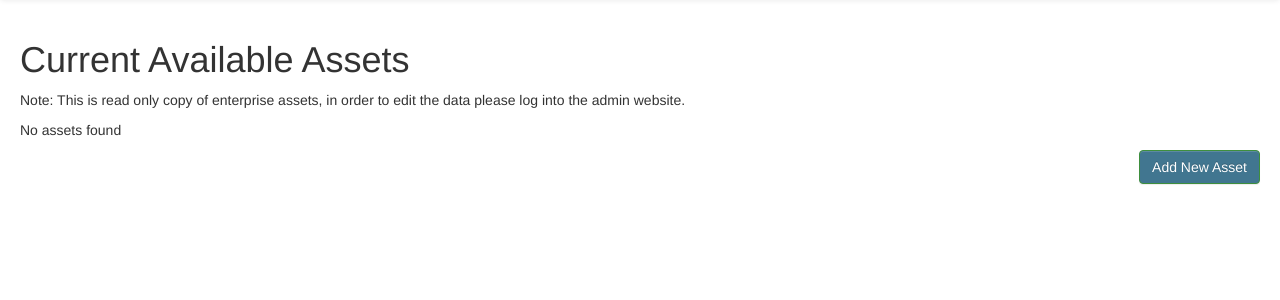
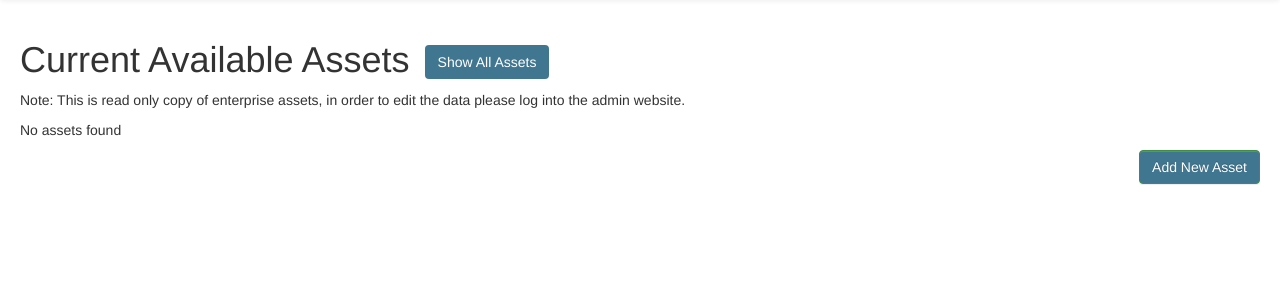
Before and after one commit to nmarrs/IS531-Project3, a Django app: page / in a window 1280 px wide. Shown: the part 52-352 px from the top of the page. Run offline with Django 3.2, Linux system fonts and the light colour scheme; data that the repository does not hold is empty; some libraries are stand-ins or nearby versions.

Commit message:
show add all committed

```diff
--- a/project3/asset_management/templates/index.html
+++ b/project3/asset_management/templates/index.html
@@ -32,7 +32,7 @@
           <div class="form-group">
             <input id="search" type="text" class="form-control" placeholder="Search">
           </div>
-          <button id="button" type="submit" href="http://localhost:8000" class="btn btn-default">Search</button>
+          <button id="button" type="submit" href="http://group-project-dev.us-west-2.elasticbeanstalk.com" class="btn btn-default">Search</button>
         </form>
         <ul class="nav navbar-nav navbar-right">
           <li class="dropdown">
@@ -53,7 +53,7 @@
     </div><!-- /.container-fluid -->
   </nav>
 <div style="padding: 20px;">
-  <h1 style="margin-top: 0px;">Current Available Assets</h1>
+  <h1 style="margin-top: 0px;">Current Available Assets<a class="btn" style="margin-left:15px; background: #417690; color:white;" href="http://group-project-dev.us-west-2.elasticbeanstalk.com/" class="btn btn-default">Show All Assets</a></h1>
   <p>Note: This is read only copy of enterprise assets, in order to edit the data please log into the admin website.</p>
 
   {% if asset_list %}
--- a/project3/asset_management/views.py
+++ b/project3/asset_management/views.py
@@ -1,6 +1,7 @@
 from django.http import HttpResponse
 from django.shortcuts import render
 from django.template import loader
+from django.db.models import Q
 
 from asset_management import models as amod
 
@@ -11,7 +12,7 @@ def index(request):
     else:
         asset_search_query = request.GET.get('search')
         try:
-            asset_list = amod.Asset.objects.filter(name__name__icontains=asset_search_query)
+            asset_list = amod.Asset.objects.filter(Q(name__name__icontains=asset_search_query) | Q(location__office_location__icontains=asset_search_query) | Q(tag__icontains=asset_search_query) | Q(organization__name__icontains=asset_search_query) | Q(employee__name__icontains=asset_search_query) | Q(manufacturer__name__icontains=asset_search_query) | Q(manufacturer__part_number__icontains=asset_search_query))
         except amod.Asset.DoesNotExist:
             asset_list = None
     params = {
```
